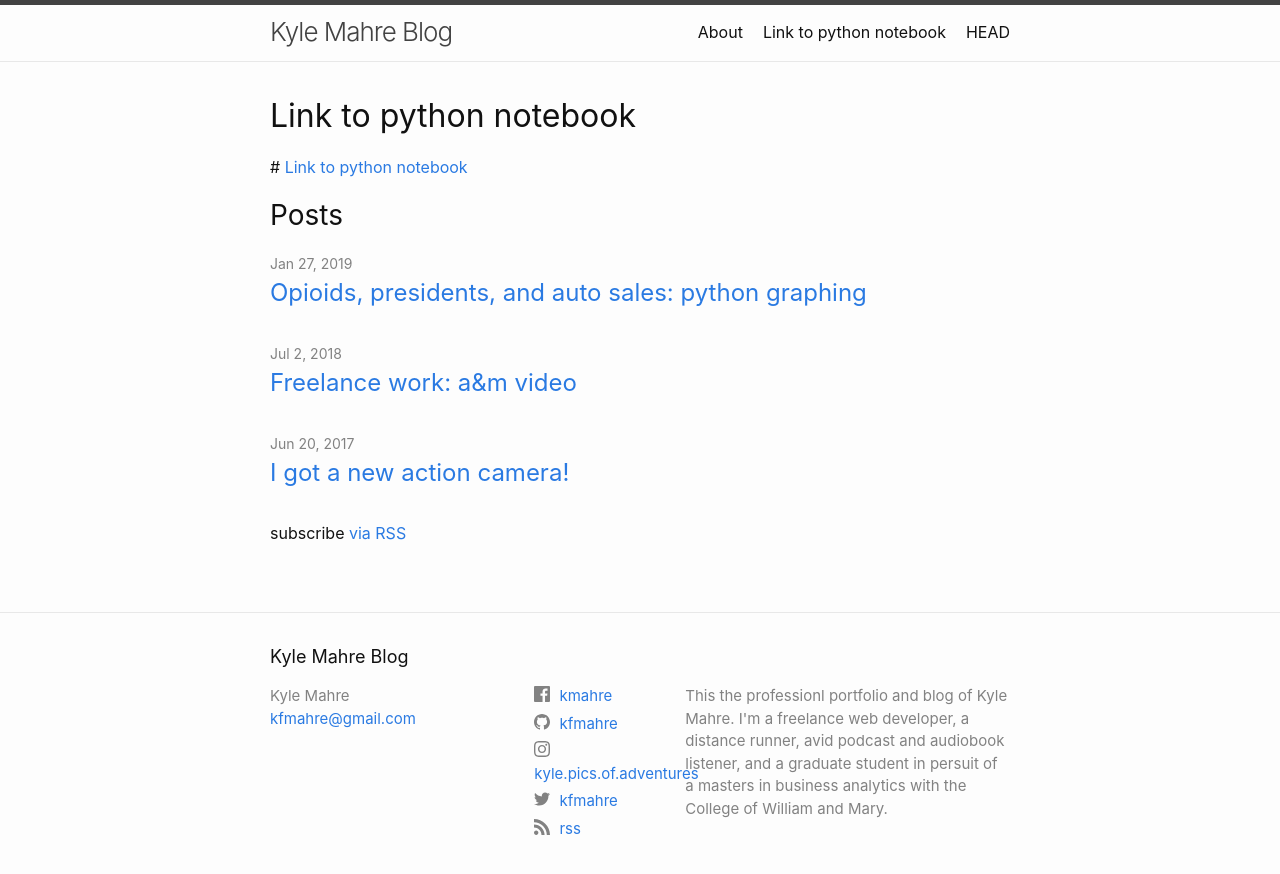
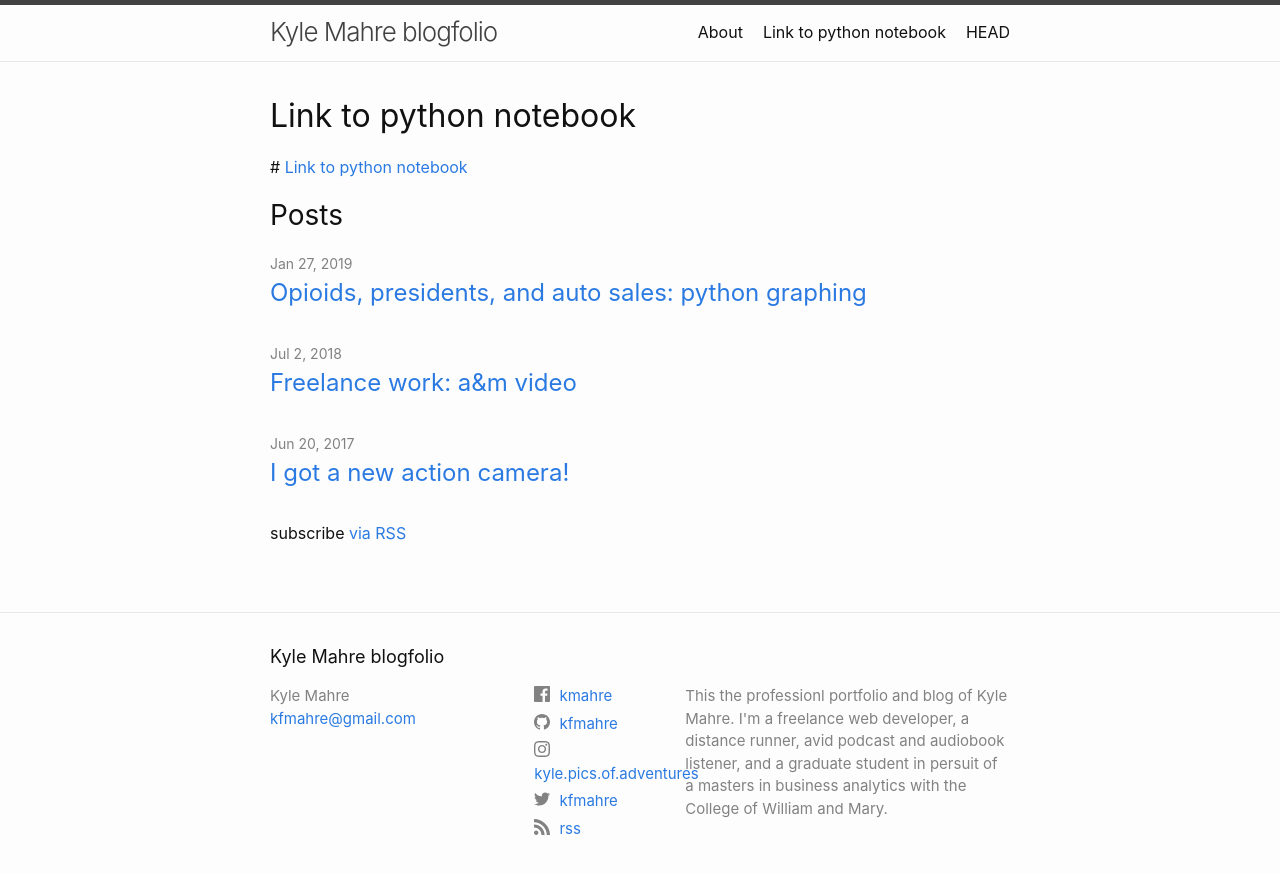
Before and after one commit to kfmahre/kfmahre.github.io, a Jekyll site: the page built from index.md, in a window 1280 px wide. Shown: the top 874 px of the page. Built offline with Jekyll 4.4.1, drawn with Linux system fonts in a browser that asks for light colours; our own code applies the rules of GitHub Pages for plain Markdown files.

Commit message:
Update _config.yml

```diff
--- a/_config.yml
+++ b/_config.yml
@@ -1,4 +1,4 @@
-title: Kyle Mahre Blog
+title: Kyle Mahre blogfolio
 author: Kyle Mahre
 email: kfmahre@gmail.com
 description: > # this means to ignore newlines until "twitter_username:"
```
